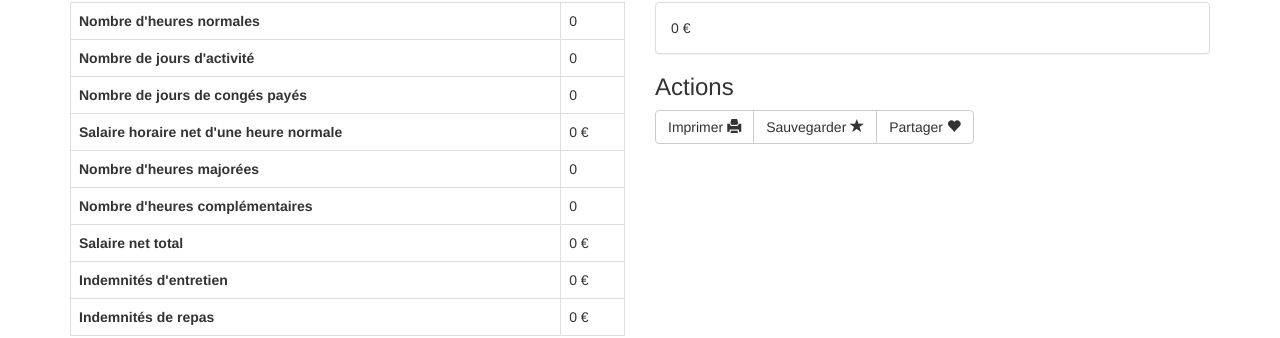
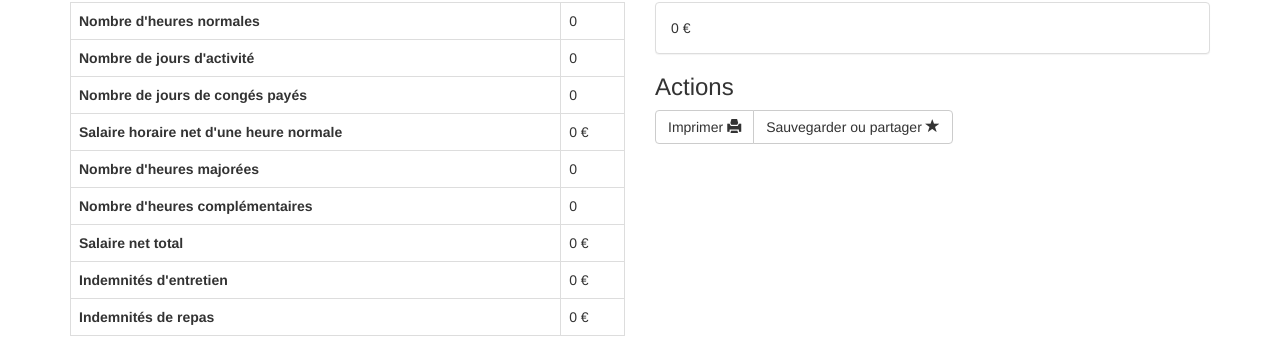
Before and after one commit to tut-tuuut/pajomatic, a Jekyll site: the page built from index.html, in a window 1280 px wide. Shown: the part 907-1245 px from the top of the page. Built offline with Jekyll 4.4.1, drawn with Linux system fonts in a browser that asks for light colours.

Commit message:
Add: url possibility to copy URL from inside the page

```diff
--- a/index.html
+++ b/index.html
@@ -184,8 +184,13 @@ title: Mensualisation sur une année incomplète — Pajomatic
     <h3 class="hidden-print">Actions</h3>
     <div class="btn-group hidden-print" role="toolbar">
       <button onclick="window.print();" type="button" class="btn btn-default">Imprimer <i class="glyphicon glyphicon-print"></i></button>
-      <button type="button" class="btn btn-default save-button">Sauvegarder <i class="glyphicon glyphicon-star"></i></button>
-      <button type="button" class="btn btn-default save-button">Partager <i class="glyphicon glyphicon-heart"></i></button>
+      <a type="button" href="#saved_url_popin" aria-controls="saved_url_popin" data-toggle="collapse" aria-expanded="false" class="btn btn-default save-button">Sauvegarder ou partager <i class="glyphicon glyphicon-star"></i></a>
+    </div>
+    <div class="collapse" id="saved_url_popin">
+      <div class="well">
+        <p>L'URL suivante contient toutes les données dont vous avez besoin pour retrouver le résultat de vos calculs. Copiez-la pour la réutiliser le mois prochain, pour montrer le calcul à quelqu'un d'autre, etc.</p>
+        <p><code id="saved_url"></code></p>
+      </div>
     </div>
   </div>
 </div>
--- a/js/controller.js
+++ b/js/controller.js
@@ -14,6 +14,7 @@ $(document).ready(function () {
         calculateAndDisplay();
         event.preventDefault();
         window.history.pushState({},"",'?'+$('#incomplete_year_input').serialize());
+        $('#saved_url').text(window.location.href);
     });
     // init help bubbles
     var popoverOptions = {
```
